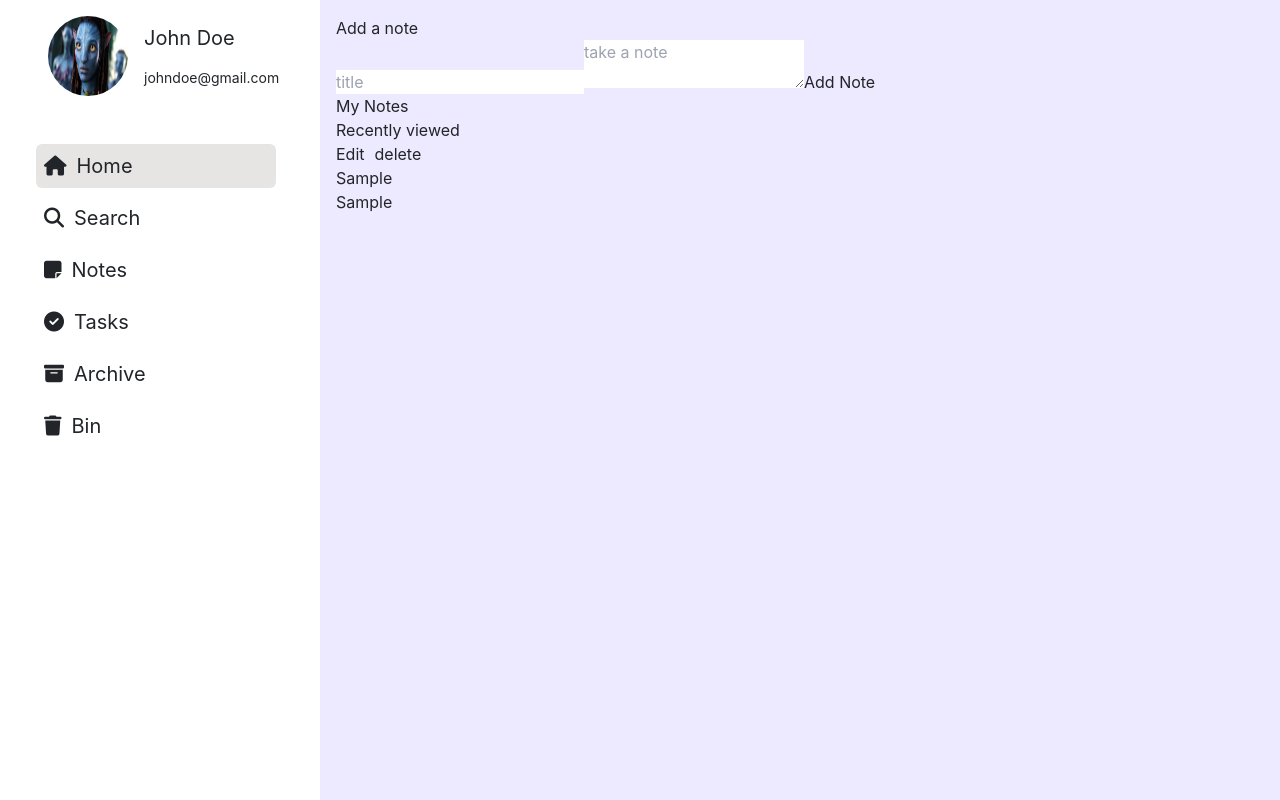
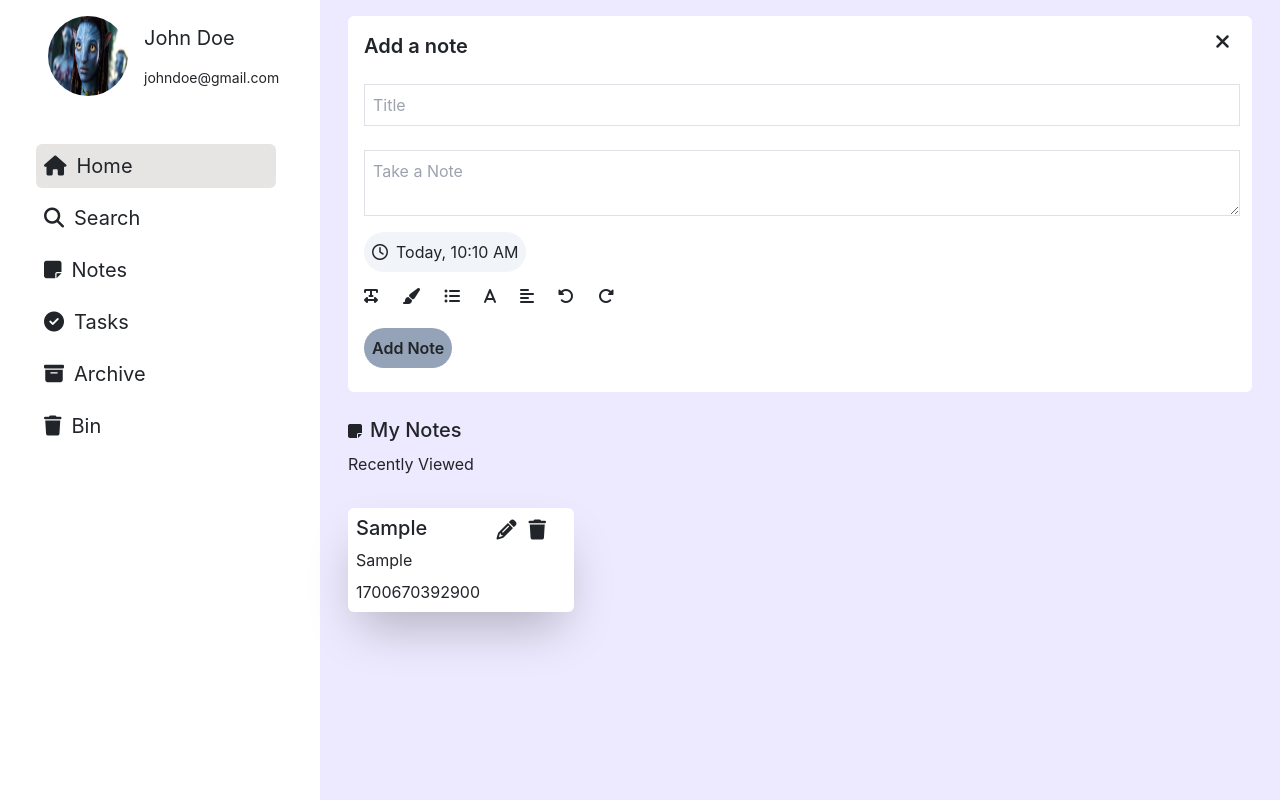
Before and after one commit to ayyappansuruttaiyan/notes-app, a React (Create React App) app: page /notes in a window 1280 px wide. Both pictures are taken after typing "Sample", "Sample" into the empty fields and a click on the button "Add Note". Built offline with nearby package versions, Linux system fonts and the light colour scheme.

Commit message:
Notes feature added

```diff
--- a/src/App.js
+++ b/src/App.js
@@ -13,10 +13,10 @@ import Archive from "./pages/Archive";
 
 function App() {
   return (
-    <div className="flex flex-row">
+    <div className="flex flex-row ">
       <Router>
-        <div className="basis-1/4 bg-white-300 h-[100dvh]">
-          <div className="flex my-3 mx-5">
+        <div className="basis-1/4 bg-white-300 h-[100dvh] ">
+          <div className="flex my-3 mx-5 ">
             <img
               className="rounded-full h-20 w-20 mr-4"
               src={Avatar}
@@ -29,7 +29,7 @@ function App() {
           </div>
           <NavBar />
         </div>
-        <div className="basis-3/4 bg-violet-100 p-3 h-[100dvh]">
+        <div className="basis-3/4 bg-violet-100 p-3  min-h-screen	">
           <Routes>
             <Route path="/" Component={Home} />
             <Route path="/search" Component={Search} />
--- a/src/components/Notes.js
+++ b/src/components/Notes.js
@@ -4,7 +4,7 @@ function Notes() {
   const [title, setTitle] = useState("");
   const [note, setNote] = useState("");
   const [notes, setNotes] = useState([]);
-
+  console.log(notes.length);
   function handleSubmit(e) {
     e.preventDefault();
     const newNote = { id: { title }, title, note };
@@ -18,22 +18,124 @@ function Notes() {
   }
 
   return (
-    <form onSubmit={handleSubmit}>
+    <div className="container">
+      <form
+        onSubmit={handleSubmit}
+        className=" container flex bg-white w-[100%] flex-col rounded pl-4"
+      >
+        <span className="flex justify-between mt-3 text-xl font-semibold">
           <p>Add a note</p>
+          <i className="fa-solid fa-xmark cursor-pointer"></i>
+        </span>
+
         <input
           type="text"
           value={title}
-        placeholder="title"
+          placeholder="Title"
           onChange={(e) => setTitle(e.target.value)}
+          className="my-4 border border-solid border-slate-100 p-2"
         />
         <textarea
           type="textarea"
-        placeholder="take a note"
+          placeholder="Take a Note"
           value={note}
           onChange={(e) => setNote(e.target.value)}
+          className="border border-solid border-slate-100 p-2"
         />
-      <button>Add Note</button>
-      <div>
+        <div className="flex items-center bg-slate-100 w-max p-2 gap-2 rounded-full my-3">
+          <i class="fa-regular fa-clock"></i>
+          <p>Today, 10:10 AM</p>
+        </div>
+        <div className="flex gap-6">
+          <i class="fa-solid fa-text-width"></i>
+          <i class="fa-solid fa-paintbrush"></i>
+          <i class="fa-solid fa-list-ul"></i>
+          <i class="fa-solid fa-a"></i>
+          <i class="fa-solid fa-align-left"></i>
+          <i class="fa-solid fa-rotate-left"></i>
+          <i class="fa-solid fa-rotate-right"></i>
+        </div>
+        <button className="flex bg-slate-400 w-max rounded-full p-2 items-center my-4 font-semibold">
+          Add Note
+        </button>
+      </form>
+      {/* start my notes  */}
+      {notes.length > 0 && (
+        <>
+          <span className="flex row my-4">
+            <h4 className="text-xl font-medium">
+              <i class="fa-solid fa-note-sticky mr-2 text-base"></i>My Notes
+            </h4>
+            <p className="font-sm my-2">Recently Viewed</p>
+          </span>
+
+          <div className="flex flex-row gap-2">
+            {notes.map((note) => (
+              <div className="basis-1/4 bg-white p-2 box-border  rounded shadow-2xl shadow-black/150">
+                <span className="flex justify-between text-xl font-medium">
+                  <h2 className="mb-2">{note.title}</h2>
+                  <span>
+                    <i className="fa-solid fa-pencil mr-3"></i>
+                    <i className="fa-solid fa-trash"></i>
+                  </span>
+                </span>
+                <p className="mb-2">{note.note}</p>
+                <p>{Date.now()}</p>
+              </div>
+            ))}
+          </div>
+        </>
+      )}
+
+      {/* <div className="columns-3">
+        <div className="basis-1/3 bg-white p-2 box-border  rounded shadow-2xl shadow-black/150">
+          <span className="flex justify-between text-xl font-medium">
+            <h2 className="mb-2">Feedbacks</h2>
+            <span>
+              <i className="fa-solid fa-pencil mr-3"></i>
+              <i className="fa-solid fa-trash"></i>
+            </span>
+          </span>
+          <p className="mb-2">
+            Lorem ipsum dolor sit amet consectetur. Sollicitudin enim risus ut
+            vestibulum morbi tellus sit ac. Fames auctor quisque et aliquam
+            maecenas sed at vitae facilisis. .
+          </p>
+          <p>5 days ago</p>
+        </div>
+        <div className="basis-1/3 bg-white p-2 box-border rounded shadow-2xl shadow-black/150">
+          <span className="flex justify-between text-xl font-medium">
+            <h2 className="mb-2">Feedbacks</h2>
+            <span>
+              <i className="fa-solid fa-pencil mr-3"></i>
+              <i className="fa-solid fa-trash"></i>
+            </span>
+          </span>
+          <p className="mb-2">
+            Lorem ipsum dolor sit amet consectetur. Sollicitudin enim risus ut
+            vestibulum morbi tellus sit ac. Fames auctor quisque et aliquam
+            maecenas sed at vitae facilisis. .
+          </p>
+          <p>5 days ago</p>
+        </div>
+        <div className="basis-1/3 bg-white p-2 box-border rounded shadow-2xl shadow-black/150">
+          <span className="flex justify-between text-xl font-medium">
+            <h2 className="mb-2">Feedbacks</h2>
+            <span>
+              <i className="fa-solid fa-pencil mr-3"></i>
+              <i className="fa-solid fa-trash"></i>
+            </span>
+          </span>
+          <p className="mb-2">
+            Lorem ipsum dolor sit amet consectetur. Sollicitudin enim risus ut
+            vestibulum morbi tellus sit ac. Fames auctor quisque et aliquam
+            maecenas sed at vitae facilisis. .
+          </p>
+          <p>5 days ago</p>
+        </div>
+      </div> */}
+      {/* end my notes  */}
+      {/* <div>
         <p>My Notes</p>
         <p>Recently viewed</p>
         {notes.map((note) => (
@@ -46,8 +148,8 @@ function Notes() {
             <p>{note.note}</p>
           </>
         ))}
+      </div> */}
     </div>
-    </form>
   );
 }
 
--- a/src/pages/Home.jsx
+++ b/src/pages/Home.jsx
@@ -3,6 +3,7 @@ import React from "react";
 function Home() {
   return (
     <div className="container bg-violet">
+      {/* start my notes  */}
       <h1 className="text-xl my-3 font-medium">Welcome John</h1>
       <span className="flex row my-4">
         <h4 className="text-xl font-medium">
@@ -58,6 +59,50 @@ function Home() {
           <p>5 days ago</p>
         </div>
       </div>
+      {/* end my notes  */}
+
+      {/* start my task */}
+      {/* <h1 className="text-xl my-3 font-medium">Welcome John</h1> */}
+      <span className="flex row my-4">
+        <h4 className="text-xl font-medium">
+          <i class="fa-solid fa-circle-check mr-2 text-base"></i>My Notes
+        </h4>
+        {/* <p className="font-sm my-2">Recently Viewed</p> */}
+      </span>
+
+      <div className="columns-1">
+        <div className="flex bg-white p-3 box-border  shadow-2xl shadow-black/150">
+          <div className="flex p-2 justify-between items-center text-xl font-medium border w-[100%]">
+            <div className="flex items-center gap-4">
+              <i className="fa-solid fa-circle-check"></i>
+              <div className="flex flex-col">
+                <h1>File Upload</h1>
+                <p className="text-xs">2 days left</p>
+              </div>
+            </div>
+
+            <span>
+              <i className="fa-solid fa-star"></i>
+            </span>
+          </div>
+        </div>
+        <div className="flex bg-white p-3 box-border   shadow-2xl shadow-black/150">
+          <div className="flex p-2 justify-between items-center text-xl font-medium border w-[100%]">
+            <div className="flex items-center gap-4">
+              <i className="fa-solid fa-circle-check"></i>
+              <div className="flex flex-col">
+                <h1>File Upload</h1>
+                <p className="text-xs">2 days left</p>
+              </div>
+            </div>
+
+            <span>
+              <i className="fa-solid fa-star"></i>
+            </span>
+          </div>
+        </div>
+      </div>
+      {/* end my task */}
     </div>
   );
 }
```
Lines whose indentation alone changed are shown as unchanged.
